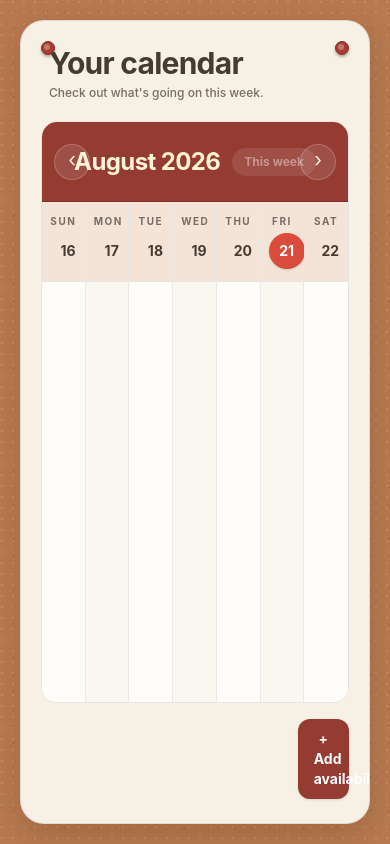
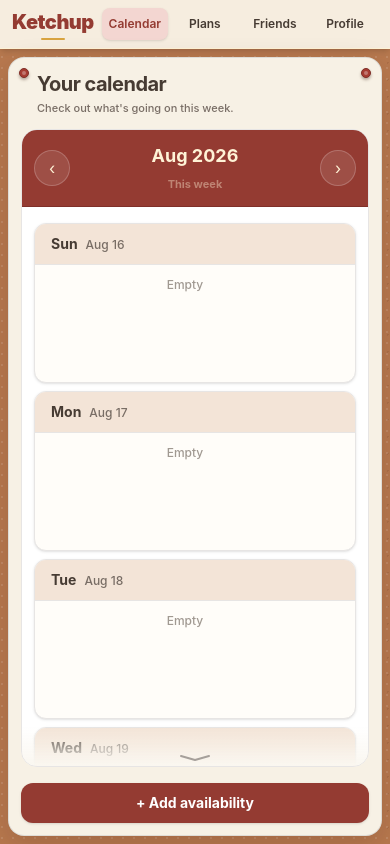
Before and after one commit to callmedugan/Ketchup-Frontend, a React (Vite) app: page /calendar in a window 390 px wide. Built offline with nearby package versions, Linux system fonts and the light colour scheme; sample sign-in values are in the browser's storage.

Commit message:
updated calendar page to suit mobile devices

```diff
--- a/src/App.tsx
+++ b/src/App.tsx
@@ -7,7 +7,7 @@ import { LoginPage } from "./pages/LoginPage";
 import { PlansPage } from "./pages/PlansPage";
 import { ProfilePage } from "./pages/ProfilePage";
 import { RegisterPage } from "./pages/RegisterPage";
-import { BrowserRouter, Route, Routes } from "react-router-dom";
+import { BrowserRouter, Navigate, Route, Routes } from "react-router-dom";
 
 export default function App() {
 	return (
@@ -21,7 +21,7 @@ export default function App() {
 
 						{/* Protected Routes Wrapper */}
 						<Route element={<ProtectedRoute />}>
-							<Route path="/" element={<CalendarPage />} />
+							<Route path="/" element={<Navigate to="/calendar" replace />} />
 							<Route path="/calendar" element={<CalendarPage />} />
 							<Route path="/friends" element={<FriendsPage />} />
 							<Route path="/profile" element={<ProfilePage />} />
--- a/src/components/Logo.tsx
+++ b/src/components/Logo.tsx
@@ -1,19 +1,22 @@
-type LogoProps = {
-	showTagLine: boolean;
-	variant?: "light" | "dark";
-	size?: "default" | "nav";
-};
+type LogoProps = { showTagLine: boolean; variant?: "light" | "dark"; size?: "default" | "nav" | "mobile" };
 
 export default function Logo({ showTagLine, variant = "light", size = "default" }: LogoProps) {
 	const isDark = variant === "dark";
 	const isNav = size === "nav";
+	const isMobile = size === "mobile";
 
 	return (
-		<div className={isNav ? "text-center" : "mb-10 text-center"}>
-			<h1 className={`font-black tracking-tight ${isNav ? "text-3xl" : "text-5xl"} ${isDark ? "text-brand-cream" : "text-brand-red"}`}>Ketchup</h1>
+		<div className={size === "default" ? "mb-10 text-center" : "text-center"}>
+			<h1 className={`font-black tracking-tight ${isMobile ? "text-xl" : isNav ? "text-3xl" : "text-5xl"} ${isDark ? "text-brand-cream" : "text-brand-red"}`}>
+				Ketchup
+			</h1>
 
 			{/* Brand accent */}
-			<div className={`mx-auto rounded-full ${isNav ? "mt-1 h-1 w-8" : "mt-2 h-1.5 w-10 -rotate-2"} ${isDark ? "bg-[#d86a5d]" : "bg-[#d9a441]"}`} />
+			<div
+				className={`mx-auto rounded-full ${
+					isMobile ? "mt-0.5 h-0.5 w-6" : isNav ? "mt-1 h-1 w-8" : "mt-2 h-1.5 w-10 -rotate-2"
+				} ${isDark ? "bg-[#d86a5d]" : "bg-[#d9a441]"}`}
+			/>
 
 			{showTagLine && <p className={`mt-3 text-sm ${isDark ? "text-[#cbbdb3]" : "text-[#76675d]"}`}>The secret sauce to making plans</p>}
 		</div>
--- a/src/components/NavBar.tsx
+++ b/src/components/NavBar.tsx
@@ -27,14 +27,49 @@ export default function NavBar() {
 			isActive ? "bg-brand-pink text-brand-red shadow-sm" : "text-brand-text hover:bg-brand-card hover:text-brand-red"
 		}`;
 
+	const mobileNavLinkClass = ({ isActive }: { isActive: boolean }) =>
+		`relative flex min-w-0 flex-1 items-center justify-center rounded-lg px-2 py-2 text-xs font-semibold transition ${
+			isActive ? "bg-brand-pink text-brand-red shadow-sm" : "text-brand-text hover:bg-brand-card hover:text-brand-red"
+		}`;
+
 	return (
 		<>
+			{/* Mobile Navbar */}
+			<nav className="shrink-0 border-b border-brand-cream bg-[#f6eddf] px-3 py-2 shadow-md md:hidden">
+				<div className="flex items-center gap-2">
+					{/* Logo */}
+					<div className="shrink-0">
+						<Logo showTagLine={false} size="mobile" />
+					</div>
+
+					{/* Navigation */}
+					<div className="flex min-w-0 flex-1 items-center gap-1">
+						<NavLink to="/calendar" className={mobileNavLinkClass}>
+							Calendar
+						</NavLink>
+
+						<NavLink to="/plans" className={mobileNavLinkClass}>
+							Plans
+							{showMobileNotificationCount(plansNotificationCount)}
+						</NavLink>
+
+						<NavLink to="/friends" className={mobileNavLinkClass}>
+							Friends
+							{showMobileNotificationCount(friendsNotificationCount)}
+						</NavLink>
+
+						<NavLink to="/profile" className={mobileNavLinkClass}>
+							Profile
+						</NavLink>
+					</div>
+				</div>
+			</nav>
+
 			{/* Desktop Sidebar */}
 			<nav className="hidden min-h-screen w-56 shrink-0 border-r border-brand-cream bg-[#f6eddf] px-4 py-6 shadow-xl md:block">
 				<div className="flex h-full flex-col">
 					{/* Logo card */}
 					<div className="relative mb-4 rotate-1 rounded-sm border border-[#ddc9aa] bg-[#fffaf0] px-4 pb-3 pt-5 shadow-xl">
-						{/* Push pin */}
 						<div className="absolute left-1/2 top-1.5 h-2.5 w-2.5 -translate-x-1/2 rounded-full bg-brand-red-dark" />
 
 						<Logo showTagLine={false} size="nav" />
@@ -47,7 +82,7 @@ export default function NavBar() {
 					</div>
 
 					{/* Navigation */}
-					<nav className="flex flex-col gap-1.5 ">
+					<nav className="flex flex-col gap-1.5">
 						<NavLink to="/calendar" className={navLinkClass}>
 							Calendar
 						</NavLink>
@@ -72,8 +107,8 @@ export default function NavBar() {
 					</nav>
 
 					<div className="mt-auto">
-						{/* Account actions */}
 						{showUserInfo()}
+
 						<div className="border-t border-brand-muted/35 pt-2">
 							<button
 								type="button"
@@ -84,7 +119,6 @@ export default function NavBar() {
 							</button>
 						</div>
 
-						{/* Branding */}
 						<div className="mt-4 px-2 text-xs text-brand-muted">
 							<p>
 								Powered by
@@ -100,6 +134,7 @@ export default function NavBar() {
 
 	function showUserInfo() {
 		if (!user) return null;
+
 		return (
 			<div className="mt-auto">
 				<div className="mb-2 flex min-w-0 items-center gap-3 rounded-xl px-2 py-2">
@@ -112,10 +147,21 @@ export default function NavBar() {
 
 	function showNotificationCount(count: number) {
 		if (count === 0) return null;
+
 		return (
 			<span className="ml-auto flex min-w-5 items-center justify-center rounded-full bg-brand-red px-2 py-1.25 text-[10px] font-bold leading-none text-white">
 				{count > 9 ? "9+" : count}
 			</span>
 		);
 	}
+
+	function showMobileNotificationCount(count: number) {
+		if (count === 0) return null;
+
+		return (
+			<span className="absolute -right-0.5 -top-1 flex h-4 min-w-4 items-center justify-center rounded-full bg-brand-red px-1 text-[9px] font-bold leading-none text-white">
+				{count > 9 ? "9+" : count}
+			</span>
+		);
+	}
 }
--- a/src/components/calendar/Calendar.tsx
+++ b/src/components/calendar/Calendar.tsx
@@ -4,6 +4,7 @@ import { type Schedule } from "../../utils/types";
 import StickyNote from "./StickyNote";
 import { useSchedule } from "../../contexts/SchedulesContext";
 import { LoadingIndicator } from "../LoadingIndicator";
+import ScrollableContainer from "../common/ScrollableContainer";
 
 export default function Calendar() {
 	const [loading, setLoading] = useState(false);
@@ -12,9 +13,7 @@ export default function Calendar() {
 
 	const { fetchUserSchedules, userSchedules } = useSchedule();
 
-	const weekStart = startOfWeek(addWeeks(new Date(), weekOffset), {
-		weekStartsOn: 0,
-	});
+	const weekStart = startOfWeek(addWeeks(new Date(), weekOffset), { weekStartsOn: 0 });
 
 	const weekDays = Array.from({ length: 7 }, (_, i) => addDays(weekStart, i));
 
@@ -25,13 +24,39 @@ export default function Calendar() {
 
 	return (
 		<div className="flex min-h-0 min-w-0 flex-1 flex-col">
+			<div className="hidden min-h-0 min-w-0 flex-1 md:flex">
+				<DesktopCalendar />
+			</div>
+
+			<div className="flex min-h-0 min-w-0 flex-1 md:hidden">
+				<MobileCalendar />
+			</div>
+		</div>
+	);
+
+	/* ========================================================================= */
+	//                        components
+	/* ========================================================================= */
+
+	function DesktopCalendar() {
+		return (
 			<div className="flex min-h-0 min-w-0 flex-1 flex-col overflow-hidden rounded-2xl border border-stone-200 bg-white">
 				{showCalendarHeader()}
 
 				<div className="grid min-h-0 min-w-0 flex-1 grid-cols-7">{weekDays.map(showDay)}</div>
 			</div>
-		</div>
-	);
+		);
+	}
+
+	function MobileCalendar() {
+		return (
+			<div className="flex min-h-0 min-w-0 flex-1 flex-col overflow-hidden rounded-2xl border border-stone-200 bg-white">
+				{showMobileHeader()}
+
+				<ScrollableContainer className="py-2">{weekDays.map(showMobileDay)}</ScrollableContainer>
+			</div>
+		);
+	}
 
 	/* ========================================================================= */
 	// Header
@@ -119,7 +144,7 @@ export default function Calendar() {
 
 	function showDaySchedules(day: Date, schedules: Schedule[]) {
 		return (
-			<div className="flex flex-col gap-3 p-3">
+			<div className="flex gap-3 overflow-x-auto p-3 md:flex-col md:overflow-visible">
 				{schedules.map((schedule) => (
 					<StickyNote key={schedule.id} scheduleData={schedule} noteDate={day} onDeleted={handleScheduleDeleted} />
 				))}
@@ -132,9 +157,7 @@ export default function Calendar() {
 	/* ========================================================================= */
 
 	function buildWeekSchedule() {
-		const weekStart = startOfWeek(addWeeks(new Date(), weekOffset), {
-			weekStartsOn: 0,
-		});
+		const weekStart = startOfWeek(addWeeks(new Date(), weekOffset), { weekStartsOn: 0 });
 
 		const weekEnd = addWeeks(weekStart, 1);
 		const result: Schedule[] = [];
@@ -184,15 +207,9 @@ export default function Calendar() {
 		return {
 			...schedule,
 
-			startTime: set(day, {
-				hours: schedule.startTime.getHours(),
-				minutes: schedule.startTime.getMinutes(),
-			}),
+			startTime: set(day, { hours: schedule.startTime.getHours(), minutes: schedule.startTime.getMinutes() }),
 
-			endTime: set(day, {
-				hours: schedule.endTime.getHours(),
-				minutes: schedule.endTime.getMinutes(),
-			}),
+			endTime: set(day, { hours: schedule.endTime.getHours(), minutes: schedule.endTime.getMinutes() }),
 		};
 	}
 
@@ -235,4 +252,86 @@ export default function Calendar() {
 				setLoading(false);
 			});
 	}
+
+	/* ========================================================================= */
+	//                        mobile
+	/* ========================================================================= */
+
+	function showMobileHeader() {
+		return (
+			<div className="flex shrink-0 items-center justify-between border-b border-brand-red-dark bg-brand-red px-3 py-3">
+				<button
+					type="button"
+					onClick={() => setWeekOffset((prev) => prev - 1)}
+					className="flex h-9 w-9 items-center justify-center rounded-full border border-white/20 bg-white/10 text-brand-cream"
+					aria-label="Previous week"
+				>
+					‹
+				</button>
+
+				<div className="text-center">
+					<h2 className="text-lg font-bold text-brand-cream">{format(weekDays[0], "MMM yyyy")}</h2>
+
+					<button
+						type="button"
+						onClick={() => setWeekOffset(0)}
+						disabled={weekOffset === 0}
+						className="mt-0.5 text-[11px] font-bold text-brand-cream/80 disabled:text-brand-cream/40"
+					>
+						This week
+					</button>
+				</div>
+
+				<button
+					type="button"
+					onClick={() => setWeekOffset((prev) => prev + 1)}
+					className="flex h-9 w-9 items-center justify-center rounded-full border border-white/20 bg-white/10 text-brand-cream"
+					aria-label="Next week"
+				>
+					›
+				</button>
+			</div>
+		);
+	}
+
+	function showMobileDay(day: Date) {
+		const isToday = format(day, "yyyy-MM-dd") === format(new Date(), "yyyy-MM-dd");
+
+		const daySchedules = weekSchedule.filter(
+			(schedule) =>
+				schedule.startTime.getFullYear() === day.getFullYear() &&
+				schedule.startTime.getMonth() === day.getMonth() &&
+				schedule.startTime.getDate() === day.getDate(),
+		);
+
+		return (
+			<div key={day.toISOString()} className="mx-3 my-2 h-40 shrink-0 overflow-hidden rounded-xl border border-stone-200 bg-brand-card shadow-sm md:h-auto">
+				{/* Day header */}
+				<div className="flex items-center justify-between border-b border-stone-200 bg-[#f3e4d7] px-4 py-2.5">
+					<div className="flex items-baseline gap-2">
+						<span className="text-sm font-bold text-brand-text">{format(day, "EEE")}</span>
+
+						<span className="text-xs font-medium text-brand-muted">{format(day, "MMM d")}</span>
+					</div>
+
+					{isToday && <span className="rounded-full bg-brand-red px-2 py-1 text-[10px] font-bold text-white">Today</span>}
+				</div>
+
+				{/* Schedules */}
+				<ScrollableContainer direction="horizontal">
+					<div className="flex h-full gap-2.5 p-3">
+						{daySchedules.length > 0 ? (
+							daySchedules.map((schedule) => (
+								<StickyNote key={`${schedule.id}-${day.toISOString()}`} scheduleData={schedule} noteDate={day} onDeleted={handleScheduleDeleted} />
+							))
+						) : (
+							<div className="flex w-full items-center justify-center">
+								<p className="text-xs font-medium text-brand-muted/70">Empty</p>
+							</div>
+						)}
+					</div>
+				</ScrollableContainer>
+			</div>
+		);
+	}
 }
--- a/src/components/calendar/StickyNote.tsx
+++ b/src/components/calendar/StickyNote.tsx
@@ -4,25 +4,15 @@ import OverlapModal from "./OverlapModal";
 import { useSchedule } from "../../contexts/SchedulesContext";
 import type { MatchedSchedule, Schedule } from "../../utils/types";
 
-type StickyNoteProps = {
-	scheduleData: Schedule;
-	noteDate: Date;
-	onDeleted: () => void;
-};
+type StickyNoteProps = { scheduleData: Schedule; noteDate: Date; onDeleted: () => void };
 
 export default function StickyNote({ scheduleData, noteDate, onDeleted }: StickyNoteProps) {
 	const { matchedSchedules } = useSchedule();
 	const [isOpen, setIsOpen] = useState(false);
 
 	//create a date for the beginning and end
-	const noteStartTime = set(noteDate, {
-		hours: scheduleData.startTime.getHours(),
-		minutes: scheduleData.startTime.getMinutes(),
-	});
-	const noteEndTime = set(noteDate, {
-		hours: scheduleData.endTime.getHours(),
-		minutes: scheduleData.endTime.getMinutes(),
-	});
+	const noteStartTime = set(noteDate, { hours: scheduleData.startTime.getHours(), minutes: scheduleData.startTime.getMinutes() });
+	const noteEndTime = set(noteDate, { hours: scheduleData.endTime.getHours(), minutes: scheduleData.endTime.getMinutes() });
 	const hasPassed = noteEndTime <= new Date();
 
 	const { overlapsForThisDay, overlapCount } = getValidAndSortedOverlaps(matchedSchedules, scheduleData, noteDate);
@@ -33,13 +23,15 @@ export default function StickyNote({ scheduleData, noteDate, onDeleted }: Sticky
 				type="button"
 				onClick={() => setIsOpen(true)}
 				className={`
-				relative min-h-25 min-w-0 max-w-full -rotate-1 overflow-hidden
+					relative h-24 w-28 shrink-0 -rotate-1 overflow-hidden
 					rounded-sm border border-[#e7d49b] bg-[#fff3bd]
-				px-3 py-2.5 text-left
+					px-2.5 py-2 text-left
 					shadow-[2px_3px_6px_rgba(0,0,0,0.12)]
 					transition duration-150
 					hover:-translate-y-0.5 hover:rotate-0
 					hover:shadow-[3px_5px_8px_rgba(0,0,0,0.15)]
+					md:h-auto md:min-h-25 md:w-auto md:min-w-0 md:max-w-full
+					md:px-3 md:py-2.5
 					${hasPassed ? "opacity-50" : "opacity-100"}
 				`}
 			>
@@ -47,20 +39,13 @@ export default function StickyNote({ scheduleData, noteDate, onDeleted }: Sticky
 				<div className="absolute right-0 top-0 h-4 w-4 bg-[#e8c95b] [clip-path:polygon(0_0,100%_0,100%_100%)]" />
 
 				{/* date */}
-				<div className="absolute left-3 top-2.5 truncate text-xs font-bold text-[#66531c]">
-					{format(scheduleData.startTime, "p")} - {format(scheduleData.endTime, "p")}:
+				<div className="absolute left-2.5 top-3 text-[9px] font-bold text-[#66531c] md:left-3 md:top-2.5 md:text-xs">
+					{format(scheduleData.startTime, "p")} - {format(scheduleData.endTime, "p")}
 				</div>
-
-				{/* error */}
-				{/* {error && (
-					<p role="alert" className="mt-2 text-sm text-red-600">
-						{error}
-					</p>
-				)} */}
 
 				{/* friends free */}
 				{overlapCount > 0 && !hasPassed && (
-					<div className=" absolute inset-x-2 bottom-2 animate-float-notification truncate rounded-full border border-[#e0c96f] bg-white/70 px-2 py-1 text-center text-xs font-semibold text-[#66531c]">
+					<div className="absolute inset-x-1.5 bottom-1.5 animate-float-notification truncate rounded-full border border-[#e0c96f] bg-white/70 px-1.5 py-1 text-center text-[9px] font-semibold text-[#66531c] md:inset-x-2 md:bottom-2 md:px-2 md:text-xs">
 						{overlapCount} friend{overlapCount > 1 && "s"} free!
 					</div>
 				)}
--- a/src/components/common/ScrollableContainer.tsx
+++ b/src/components/common/ScrollableContainer.tsx
@@ -1,20 +1,25 @@
 import { useEffect, useRef, useState, type ReactNode, type UIEvent } from "react";
 
-type ScrollableContainerProps = {
-	children: ReactNode;
-	className?: string;
-};
+type ScrollDirection = "vertical" | "horizontal";
 
-export default function ScrollableContainer({ children, className = "" }: ScrollableContainerProps) {
+type ScrollableContainerProps = { children: ReactNode; className?: string; direction?: ScrollDirection };
+
+export default function ScrollableContainer({ children, className = "", direction = "vertical" }: ScrollableContainerProps) {
 	const scrollRef = useRef<HTMLDivElement>(null);
 
-	const [canScrollUp, setCanScrollUp] = useState(false);
-	const [canScrollDown, setCanScrollDown] = useState(false);
+	const [canScrollBack, setCanScrollBack] = useState(false);
+	const [canScrollForward, setCanScrollForward] = useState(false);
 
 	function updateScrollState(element: HTMLDivElement) {
-		setCanScrollUp(element.scrollTop > 0);
+		if (direction === "vertical") {
+			setCanScrollBack(element.scrollTop > 0);
 
-		setCanScrollDown(element.scrollTop + element.clientHeight < element.scrollHeight - 1);
+			setCanScrollForward(element.scrollTop + element.clientHeight < element.scrollHeight - 1);
+		} else {
+			setCanScrollBack(element.scrollLeft > 0);
+
+			setCanScrollForward(element.scrollLeft + element.clientWidth < element.scrollWidth - 1);
+		}
 	}
 
 	function handleScroll(event: UIEvent<HTMLDivElement>) {
@@ -25,12 +30,15 @@ export default function ScrollableContainer({ children, className = "" }: Scroll
 		if (scrollRef.current) {
 			updateScrollState(scrollRef.current);
 		}
-	}, [children]);
+	}, [children, direction]);
+
+	const isVertical = direction === "vertical";
 
 	return (
-		<div className="relative min-h-0 flex-1 overflow-hidden">
-			{/* Top fade */}
-			{canScrollUp && (
+		<div className="relative min-h-0 min-w-0 flex-1 overflow-hidden">
+			{/* Back fade */}
+			{canScrollBack &&
+				(isVertical ? (
 					<div className="pointer-events-none absolute left-0 right-0 top-0 z-10 flex h-10 items-start justify-center bg-linear-to-b from-brand-surface to-transparent pt-1">
 						<svg
 							viewBox="0 0 32 8"
@@ -44,24 +52,40 @@ export default function ScrollableContainer({ children, className = "" }: Scroll
 							<path d="M2 6 L16 2 L30 6" />
 						</svg>
 					</div>
-			)}
+				) : (
+					<div className="pointer-events-none absolute bottom-0 left-0 top-0 z-10 flex w-10 items-center justify-start bg-linear-to-r from-brand-surface to-transparent pl-1">
+						<svg
+							viewBox="0 0 8 32"
+							className="h-8 w-2 text-stone-400"
+							fill="none"
+							stroke="currentColor"
+							strokeWidth="2"
+							strokeLinecap="round"
+							strokeLinejoin="round"
+						>
+							<path d="M6 2 L2 16 L6 30" />
+						</svg>
+					</div>
+				))}
 
 			{/* Scroll area */}
 			<div
 				ref={scrollRef}
 				onScroll={handleScroll}
 				className={`
-					h-full overflow-y-auto pb-5
+					h-full w-full
 					scrollbar-none
 					[&::-webkit-scrollbar]:hidden
+					${isVertical ? "overflow-y-auto overflow-x-hidden pb-5" : "overflow-x-auto overflow-y-hidden pr-5"}
 					${className}
 				`}
 			>
 				{children}
 			</div>
 
-			{/* Bottom fade */}
-			{canScrollDown && (
+			{/* Forward fade */}
+			{canScrollForward &&
+				(isVertical ? (
 					<div className="pointer-events-none absolute bottom-0 left-0 right-0 z-10 flex h-10 items-end justify-center bg-linear-to-t from-brand-surface to-transparent pb-1">
 						<svg
 							viewBox="0 0 32 8"
@@ -75,7 +99,21 @@ export default function ScrollableContainer({ children, className = "" }: Scroll
 							<path d="M2 2 L16 6 L30 2" />
 						</svg>
 					</div>
-			)}
+				) : (
+					<div className="pointer-events-none absolute bottom-0 right-0 top-0 z-10 flex w-10 items-center justify-end bg-linear-to-l from-brand-surface to-transparent pr-1">
+						<svg
+							viewBox="0 0 8 32"
+							className="h-8 w-2 text-stone-400"
+							fill="none"
+							stroke="currentColor"
+							strokeWidth="2"
+							strokeLinecap="round"
+							strokeLinejoin="round"
+						>
+							<path d="M2 2 L6 16 L2 30" />
+						</svg>
+					</div>
+				))}
 		</div>
 	);
 }
--- a/src/pages/CalendarPage.tsx
+++ b/src/pages/CalendarPage.tsx
@@ -11,7 +11,8 @@ export function CalendarPage() {
 		<PageContainer title="Your calendar" description="Check out what's going on this week.">
 			<div className="flex min-h-0 flex-1 flex-col">
 				<Calendar />
-				<button type="button" onClick={() => setShowScheduleForm(true)} className="btn-primary self-end mt-4 w-1/6">
+
+				<button type="button" onClick={() => setShowScheduleForm(true)} className="btn-primary mt-4 w-full self-end sm:w-auto sm:min-w-44">
 					+ Add availability
 				</button>
 			</div>
--- a/src/pages/PageContainer.tsx
+++ b/src/pages/PageContainer.tsx
@@ -1,27 +1,24 @@
 import type { ReactNode } from "react";
 import NavBar from "../components/NavBar";
 
-type PageContainerProps = {
-	title: string;
-	description: string;
-	children: ReactNode;
-};
+type PageContainerProps = { title: string; description: string; children: ReactNode };
 
 export default function PageContainer({ title, description, children }: PageContainerProps) {
 	return (
-		<div className="flex h-screen overflow-hidden bg-brand-cork bg-[radial-gradient(circle_at_20%_20%,rgba(255,255,255,0.12)_0_1px,transparent_1px),radial-gradient(circle_at_80%_70%,rgba(80,40,20,0.12)_0_1px,transparent_1px)] bg-size-[11px_11px,17px_17px]">
+		<div className="flex h-dvh flex-col overflow-hidden bg-brand-cork bg-[radial-gradient(circle_at_20%_20%,rgba(255,255,255,0.12)_0_1px,transparent_1px),radial-gradient(circle_at_80%_70%,rgba(80,40,20,0.12)_0_1px,transparent_1px)] bg-size-[11px_11px,17px_17px] md:flex-row">
 			<NavBar />
 
-			<main className="relative m-5 flex min-h-0 min-w-0 flex-1 flex-col overflow-hidden rounded-3xl border border-stone-300/70 bg-brand-page shadow-[0_10px_30px_rgba(60,30,15,0.18)] lg:m-7">
-				<PushPin className="left-5 top-5" />
-				<PushPin className="right-5 top-5" />
+			<main className="relative m-2 flex min-h-0 min-w-0 flex-1 flex-col overflow-hidden rounded-2xl border border-stone-300/70 bg-brand-page shadow-[0_10px_30px_rgba(60,30,15,0.18)] sm:m-3 md:m-5 md:rounded-3xl lg:m-7">
+				<PushPin className="left-2.5 top-2.5 sm:left-5 sm:top-5" />
+				<PushPin className="right-2.5 top-2.5 sm:right-5 sm:top-5" />
 
 				{/* Page content */}
-				<div className="flex min-h-0 flex-1 flex-col px-5 py-6 sm:px-8 sm:py-8 lg:px-10 lg:py-9">
+				<div className="flex min-h-0 flex-1 flex-col px-3 py-3 sm:px-5 sm:py-6 md:px-8 md:py-8 lg:px-10 lg:py-9">
 					{/* Header */}
-					<div className="mb-5 ml-2 shrink-0">
-						<h1 className="text-3xl font-bold tracking-tight text-brand-text">{title}</h1>
-						<p className="mt-1 text-xs font-medium text-brand-muted">{description}</p>
+					<div className="mb-3 ml-4 shrink-0 sm:mb-5 sm:ml-2">
+						<h1 className="text-xl font-bold tracking-tight text-brand-text sm:text-3xl">{title}</h1>
+
+						<p className="mt-0.5 text-[11px] font-medium text-brand-muted sm:mt-1 sm:text-xs">{description}</p>
 					</div>
 
 					{/* Content */}
@@ -35,9 +32,9 @@ export default function PageContainer({ title, description, children }: PageCont
 function PushPin({ className }: { className: string }) {
 	return (
 		<div
-			className={`absolute z-20 h-3.5 w-3.5 rounded-full border border-brand-red-dark bg-[#a63c32] shadow-[0_2px_3px_rgba(60,30,15,0.35)] ${className}`}
+			className={`absolute z-20 h-2.5 w-2.5 rounded-full border border-brand-red-dark bg-[#a63c32] shadow-[0_2px_3px_rgba(60,30,15,0.35)] sm:h-3.5 sm:w-3.5 ${className}`}
 		>
-			<div className="absolute left-0.5 top-0.5 h-1.5 w-1.5 rounded-full bg-white/30" />
+			<div className="absolute left-0.5 top-0.5 h-1 w-1 rounded-full bg-white/30 sm:h-1.5 sm:w-1.5" />
 		</div>
 	);
 }
```
Lines whose indentation alone changed are shown as unchanged.
